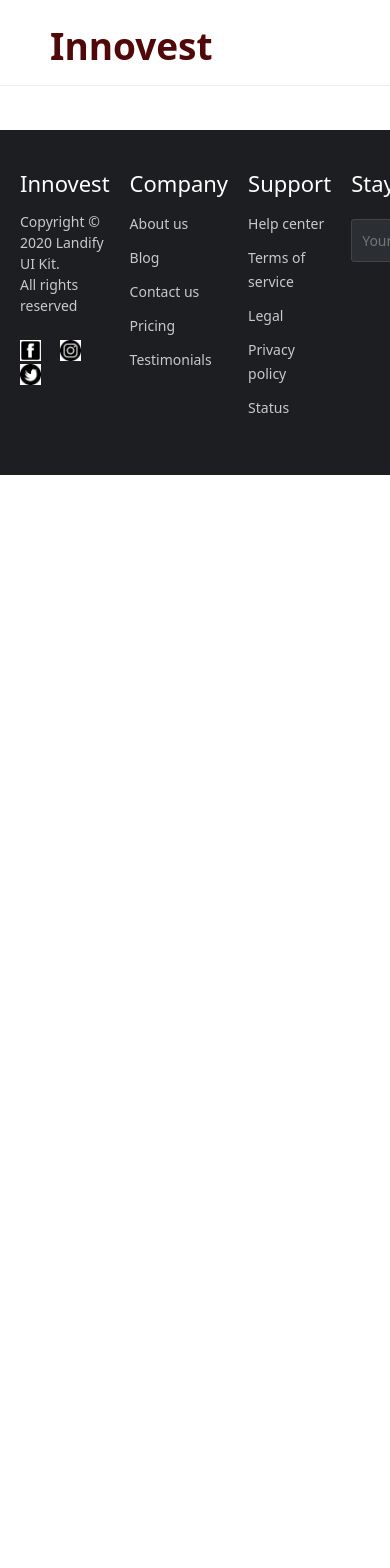
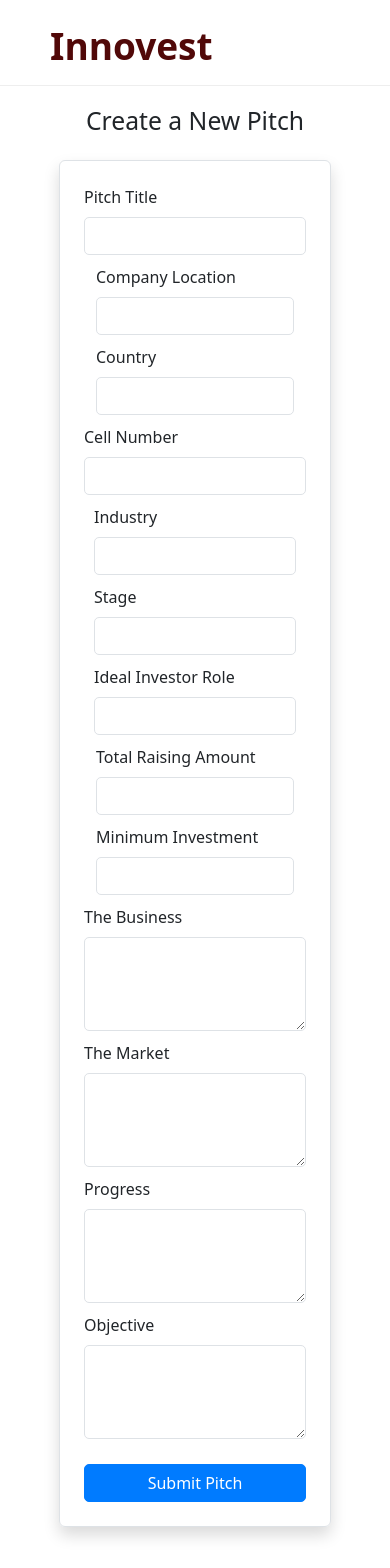
Before and after one commit to kazi-kamruddin/Innovest, a React (Vite) app in the folder frontEnd/: page /create-pitch in a window 390 px wide. Shown: the top 1568 px of the page. Before the commit the page ends 844 px from the top, so only its background shows below. Built offline with nearby package versions, Linux system fonts and the light colour scheme.

Commit message:
Pitch submission from frontend

```diff
--- a/frontEnd/package.json
+++ b/frontEnd/package.json
@@ -14,7 +14,8 @@
     "bootstrap": "^5.3.3",
     "react": "^18.3.1",
     "react-dom": "^18.3.1",
-    "react-router-dom": "^6.29.0"
+    "react-router-dom": "^6.29.0",
+    "react-toastify": "^11.0.5"
   },
   "devDependencies": {
     "@eslint/js": "^9.17.0",
--- a/frontEnd/src/App.jsx
+++ b/frontEnd/src/App.jsx
@@ -11,7 +11,7 @@ import InvestorProfile from "./pages/InvestorProfile";
 import Allpitches from "./pages/all_pitches";
 import MoreAllPitches from './pages/more_all_pitches';
 import AboutUs from "./pages/aboutUs";
-
+import CreatePitch from "./pages/CreatePitch";
 
 import Navbar from "./components/Navbar";
 import Footer from "./components/Footer";
@@ -42,6 +42,7 @@ function App() {
           <Route path="/all-pitches" element={<Allpitches />} />
           <Route path="/all-pitches/:id" element={<MoreAllPitches />} />
           <Route path="/about-us" element={<AboutUs />} />
+          <Route path="/create-pitch" element={<CreatePitch />} />
         </Routes>
       </div>
 
--- /dev/null
+++ b/frontEnd/src/pages/CreatePitch.jsx
@@ -0,0 +1,165 @@
+import React, { useState } from "react";
+import axios from "axios";
+import { useAuthContext } from "../hooks/useAuthContext";
+import { useNavigate } from "react-router-dom";
+import { ToastContainer, toast } from "react-toastify";
+import "react-toastify/dist/ReactToastify.css";
+import '../styles/CreatePitch.css';
+
+const CreatePitch = () => {
+  const { user } = useAuthContext();
+  const navigate = useNavigate();
+
+  const [formData, setFormData] = useState({
+    title: "",
+    company_location: "",
+    country: "",
+    cell_number: "",
+    industry: "",
+    stage: "",
+    ideal_investor_role: "",
+    total_raising_amount: "",
+    minimum_investment: "",
+    the_business: "",
+    the_market: "",
+    progress: "",
+    objective: "",
+  });
+
+  const handleChange = (e) => {
+    setFormData({ ...formData, [e.target.name]: e.target.value });
+  };
+
+  const handleSubmit = async (e) => {
+    e.preventDefault();
+
+    if (!user) {
+      toast.error("You must be logged in to submit a pitch.");
+      return;
+    }
+
+    try {
+      const token = localStorage.getItem("token")?.trim();
+      console.log("Submitting pitch with user_id:", user.id);
+      console.log("Authorization header:", `Bearer ${token}`);
+
+      const response = await axios.post(
+        "http://127.0.0.1:8000/api/pitches",
+        { ...formData, user_id: user.id },
+        {
+          headers: {
+            Authorization: `Bearer ${token}`,
+            "Content-Type": "application/json",
+          },
+        }
+      );
+
+      console.log("Server response:", response.data);
+      toast.success("Pitch submitted successfully!");
+
+      setTimeout(() => {
+        navigate("/dashboard");
+      }, 2000);
+
+      setFormData({
+        title: "",
+        company_location: "",
+        country: "",
+        cell_number: "",
+        industry: "",
+        stage: "",
+        ideal_investor_role: "",
+        total_raising_amount: "",
+        minimum_investment: "",
+        the_business: "",
+        the_market: "",
+        progress: "",
+        objective: "",
+      });
+
+    } catch (error) {
+      console.error("Error submitting pitch:", error.response);
+      toast.error("Failed to submit pitch.");
+    }
+  };
+
+  return (
+    <div className="investment-pitches">
+      <h2 className="text-center mb-4">Create a New Pitch</h2>
+      <form onSubmit={handleSubmit} className="p-4 border rounded shadow">
+        <div className="mb-3">
+          <label className="form-label">Pitch Title</label>
+          <input type="text" name="title" className="form-control" value={formData.title} onChange={handleChange} required />
+        </div>
+
+        <div className="row">
+          <div className="col-md-6 mb-3">
+            <label className="form-label">Company Location</label>
+            <input type="text" name="company_location" className="form-control" value={formData.company_location} onChange={handleChange} />
+          </div>
+          <div className="col-md-6 mb-3">
+            <label className="form-label">Country</label>
+            <input type="text" name="country" className="form-control" value={formData.country} onChange={handleChange} />
+          </div>
+        </div>
+
+        <div className="mb-3">
+          <label className="form-label">Cell Number</label>
+          <input type="text" name="cell_number" className="form-control" value={formData.cell_number} onChange={handleChange} />
+        </div>
+
+        <div className="row">
+          <div className="col-md-4 mb-3">
+            <label className="form-label">Industry</label>
+            <input type="text" name="industry" className="form-control" value={formData.industry} onChange={handleChange} required />
+          </div>
+          <div className="col-md-4 mb-3">
+            <label className="form-label">Stage</label>
+            <input type="text" name="stage" className="form-control" value={formData.stage} onChange={handleChange} />
+          </div>
+          <div className="col-md-4 mb-3">
+            <label className="form-label">Ideal Investor Role</label>
+            <input type="text" name="ideal_investor_role" className="form-control" value={formData.ideal_investor_role} onChange={handleChange} />
+          </div>
+        </div>
+
+        <div className="row">
+          <div className="col-md-6 mb-3">
+            <label className="form-label">Total Raising Amount</label>
+            <input type="number" name="total_raising_amount" className="form-control" value={formData.total_raising_amount} onChange={handleChange} />
+          </div>
+          <div className="col-md-6 mb-3">
+            <label className="form-label">Minimum Investment</label>
+            <input type="number" name="minimum_investment" className="form-control" value={formData.minimum_investment} onChange={handleChange} />
+          </div>
+        </div>
+
+        <div className="mb-3">
+          <label className="form-label">The Business</label>
+          <textarea name="the_business" className="form-control" rows="3" value={formData.the_business} onChange={handleChange}></textarea>
+        </div>
+
+        <div className="mb-3">
+          <label className="form-label">The Market</label>
+          <textarea name="the_market" className="form-control" rows="3" value={formData.the_market} onChange={handleChange}></textarea>
+        </div>
+
+        <div className="mb-3">
+          <label className="form-label">Progress</label>
+          <textarea name="progress" className="form-control" rows="3" value={formData.progress} onChange={handleChange}></textarea>
+        </div>
+
+        <div className="mb-3">
+          <label className="form-label">Objective</label>
+          <textarea name="objective" className="form-control" rows="3" value={formData.objective} onChange={handleChange}></textarea>
+        </div>
+
+        <button type="submit" className="btn btn-primary w-100">Submit Pitch</button>
+      </form>
+
+      <ToastContainer position="top-right" autoClose={3000} hideProgressBar={false} closeOnClick rtl={false} pauseOnFocusLoss draggable pauseOnHover />
+    </div>
+  );
+};
+
+export default CreatePitch;
--- a/frontEnd/src/pages/all_pitches.jsx
+++ b/frontEnd/src/pages/all_pitches.jsx
@@ -9,15 +9,23 @@ const InvestmentPitches = () => {
   useEffect(() => {
     fetch("http://127.0.0.1:8000/api/pitches")
       .then((response) => response.json())
-      .then((data) => setPitches(data))
-      .catch((error) => console.error("Error fetching pitches:", error));
+      .then((data) => {
+        console.log("Fetched Data:", data); // Debugging API response
+        // Ensure data is an array
+        setPitches(Array.isArray(data) ? data : data.pitches || []);
+      })
+      .catch((error) => {
+        console.error("Error fetching pitches:", error);
+        setPitches([]); // Ensure pitches is always an array
+      });
   }, []);
 
-
-  const filteredPitches = pitches.filter((pitch) =>
-    pitch.title.toLowerCase().includes(searchTerm.toLowerCase()) ||
-    pitch.country.toLowerCase().includes(searchTerm.toLowerCase())
-  );
+  const filteredPitches = Array.isArray(pitches)
+    ? pitches.filter((pitch) =>
+        pitch.title.toLowerCase().includes(searchTerm.toLowerCase()) ||
+        pitch.country.toLowerCase().includes(searchTerm.toLowerCase())
+      )
+    : [];
 
   return (
     <div className="investment-pitches">
@@ -50,7 +58,7 @@ const InvestmentPitches = () => {
 
                 <ul>
                   <li><strong>Industry:</strong> {pitch.industry}</li>
-                  <li><strong>Contact:</strong> 📞 {pitch.cell_number}</li>
+                  <li><strong>Contact:</strong>  {pitch.cell_number}</li>
                 </ul>
 
                 <div className="funding-info">
@@ -58,7 +66,7 @@ const InvestmentPitches = () => {
                   <span><strong>Minimum Investment:</strong> ${pitch.minimum_investment}</span>
                 </div>
                 <Link to={`/all-pitches/${pitch.id}`}>
-                    <button className="find-out-more">Find Out More</button>
+                  <button className="find-out-more">Find Out More</button>
                 </Link>
               </div>
             </div>
--- /dev/null
+++ b/frontEnd/src/styles/CreatePitch.css
@@ -0,0 +1,30 @@
+/* Customize styles specific to CreatePitch */
+.investment-pitches .form-control {
+    border-radius: 5px !important;
+    padding: 10px !important;
+  }
+
+  .investment-pitches .btn {
+    background-color: #007bff !important;
+    color: white !important;
+  }
+
+  .investment-pitches .row {
+    margin-right: 0 !important;
+    margin-left: 0 !important;
+  }
+
+  .investment-pitches .col-md-4 {
+    padding-left: 10px !important;
+    padding-right: 10px !important;
+  }
+
+  .investment-pitches .mb-3 {
+    margin-bottom: 10px !important;
+  }
+
+  .investment-pitches .btn-primary {
+    background-color: #007bff !important;
+    border-color: #007bff !important;
+    border-radius: 5px !important;
+  }
--- a/frontEnd/src/styles/all_pitches.css
+++ b/frontEnd/src/styles/all_pitches.css
@@ -3,6 +3,40 @@
   margin: auto;
   padding: 20px;
 }
+
+/* Override Bootstrap Styles for Pitch Creation */
+.investment-pitches .form-control {
+  border-radius: 5px !important; /* Override any bootstrap border-radius */
+  padding: 10px !important; /* Ensure padding isn't overridden */
+}
+
+.investment-pitches .btn {
+  background-color: #007bff !important; /* Custom button color */
+  color: white !important; /* Ensure button text is white */
+}
+
+.investment-pitches .row {
+  margin-right: 0 !important; /* Remove any unwanted gaps caused by Bootstrap grid */
+  margin-left: 0 !important;
+}
+
+.investment-pitches .col-md-4 {
+  padding-left: 10px !important; /* Adjust padding on columns */
+  padding-right: 10px !important;
+}
+
+.investment-pitches .mb-3 {
+  margin-bottom: 10px !important; /* Override bottom margin in Bootstrap */
+}
+
+/* Prevent Bootstrap button styles from conflicting */
+.investment-pitches .btn-primary {
+  background-color: #007bff !important;
+  border-color: #007bff !important;
+  border-radius: 5px !important;
+}
+
+
 
 .search-bar {
   display: flex;
```
Also changed, not shown: 2 other files (tests, documents, lock files or other folders).
